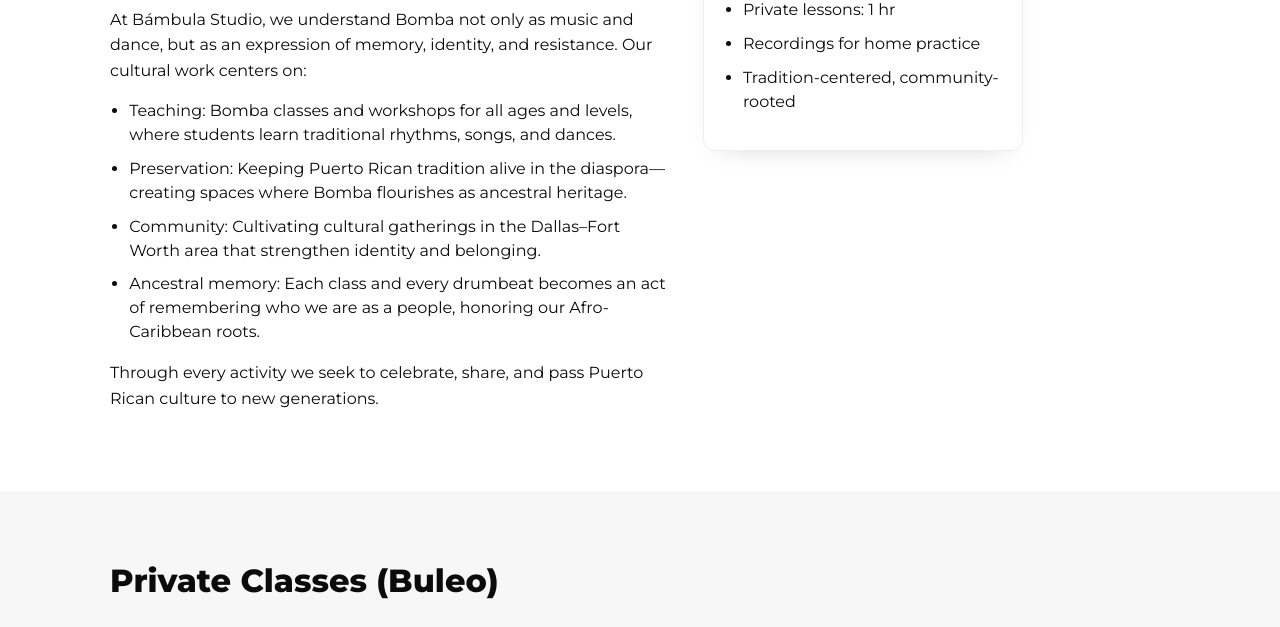
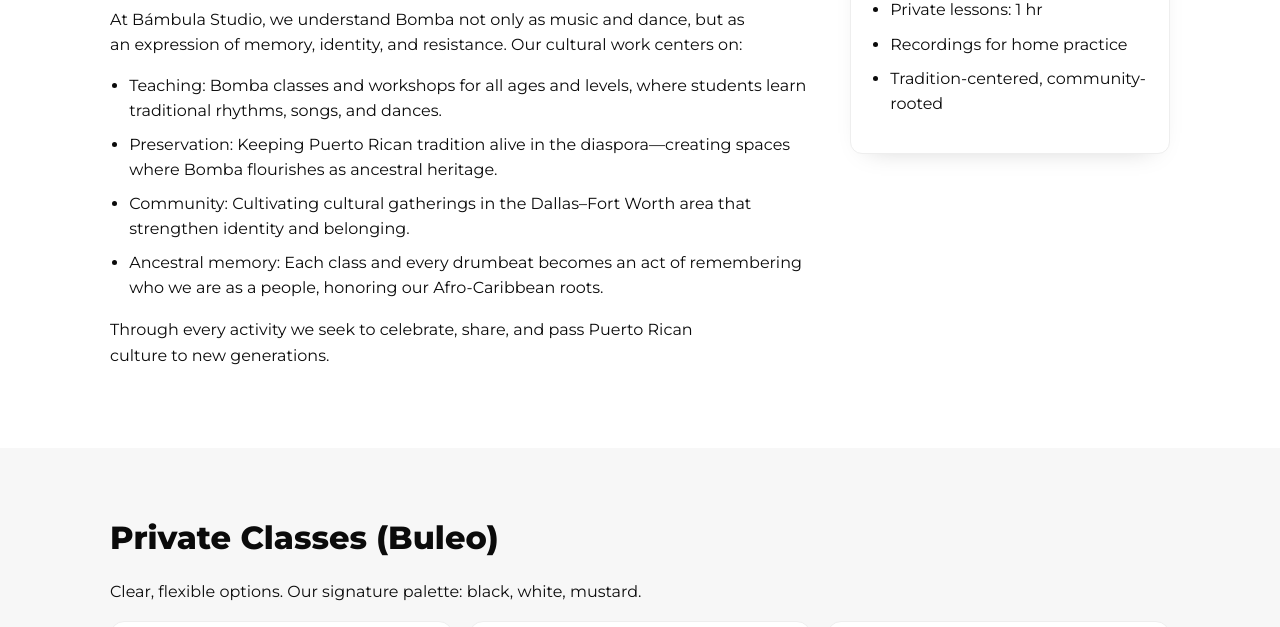
Before and after one commit to bambulastudio/website, a plain HTML site: page new_index.html in a window 1280 px wide. Shown: the part 552-1179 px from the top of the page. Drawn offline with Linux system fonts and the light colour scheme.

Commit message:
css grid style

```diff
--- a/styles.css
+++ b/styles.css
@@ -79,18 +79,27 @@ details{background:#fff;border:1px solid #eee;border-radius:10px;padding:14px;ma
 /* Footer */
 .site-footer{padding:28px 0;border-top:1px solid #eee;background:#fafafa}
 
-/* ---- About layout tweaks ---- */
-#about .container.grid {           /* make the short column not stretch */
-  align-items: start;
+
+/* --- About layout: tighter two-column grid --- */
+#about .container.grid{
+  /* text takes the rest; card uses its own width */
+  grid-template-columns: 1fr auto;
+  gap: 1.5rem;              /* was 2rem */
+  align-items: start;       /* don't stretch the short column */
 }
-#about .card {                     /* optional: keep the box comfortably sized */
-  max-width: 320px;
+
+#about .card{
+  max-width: 320px;         /* keeps the box compact */
+  width: 100%;
 }
-#about ul {
-  margin: 0 0 1rem 1.2rem; /* space before/after and indent */
+
+#about p{
+  max-width: 60ch;          /* nice readable line length for the text */
+}
+
+#about ul{
+  margin: 0.25rem 0 1rem 1.2rem;
   padding: 0;
+  list-style-position: outside;
 }
-#about li {
-  margin-bottom: 0.6rem;
-  line-height: 1.5;
-}
+#about li{ margin-bottom: .6rem; line-height: 1.55; }
```
Also changed, not shown: 1 other file.
